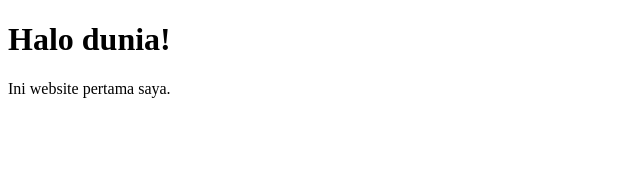
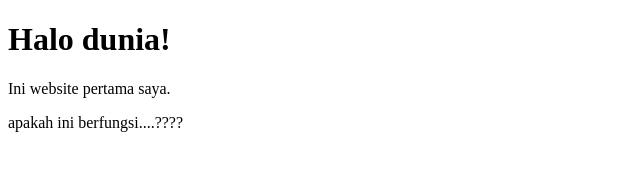
Before and after one commit to xplaymc/budi123.github.io, a plain HTML site: page index.html in a window 1280 px wide. Shown: the whole page, without its empty margins (0-640 px from the left). Drawn offline with Linux system fonts and the light colour scheme.

Commit message:
Update index.html

```diff
--- a/index.html
+++ b/index.html
@@ -6,5 +6,6 @@
 <body>
   <h1>Halo dunia!</h1>
   <p>Ini website pertama saya.</p>
+  <p> apakah ini berfungsi....????</p>
 </body>
 </html>
```
